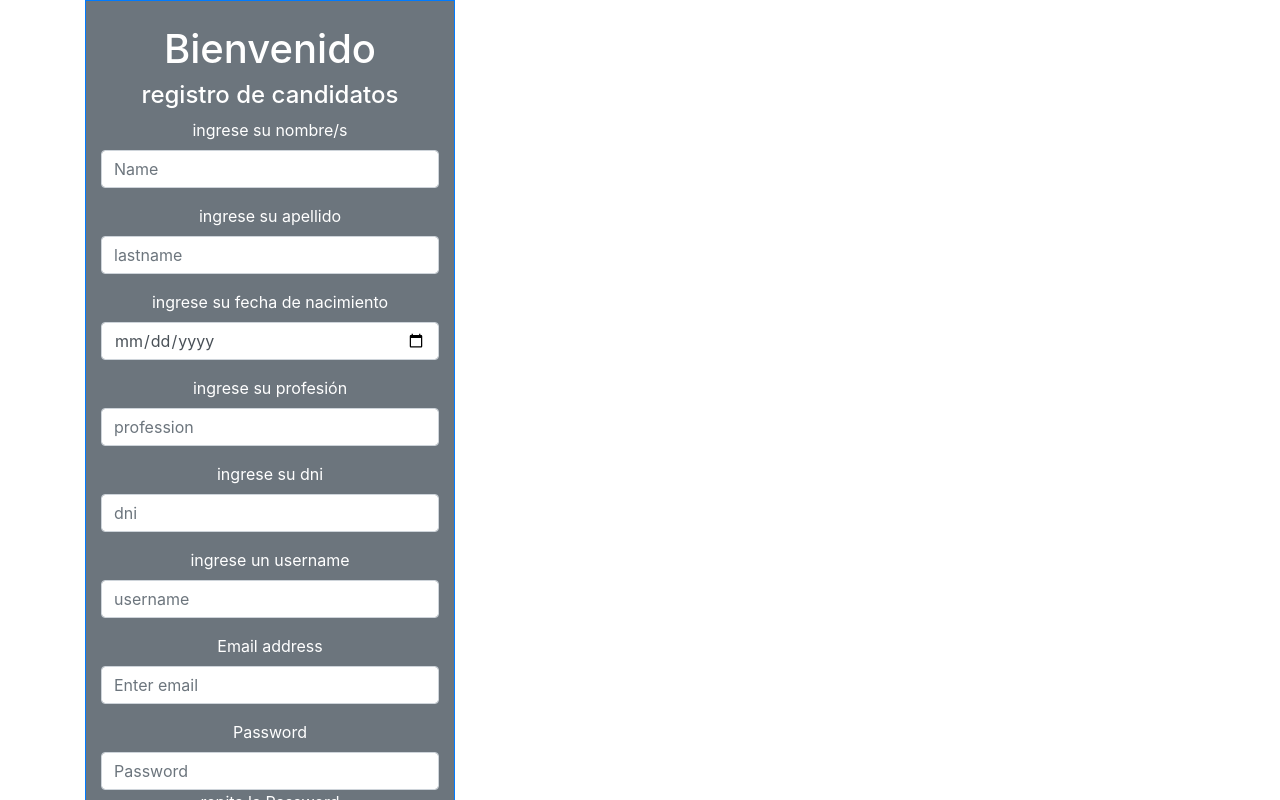
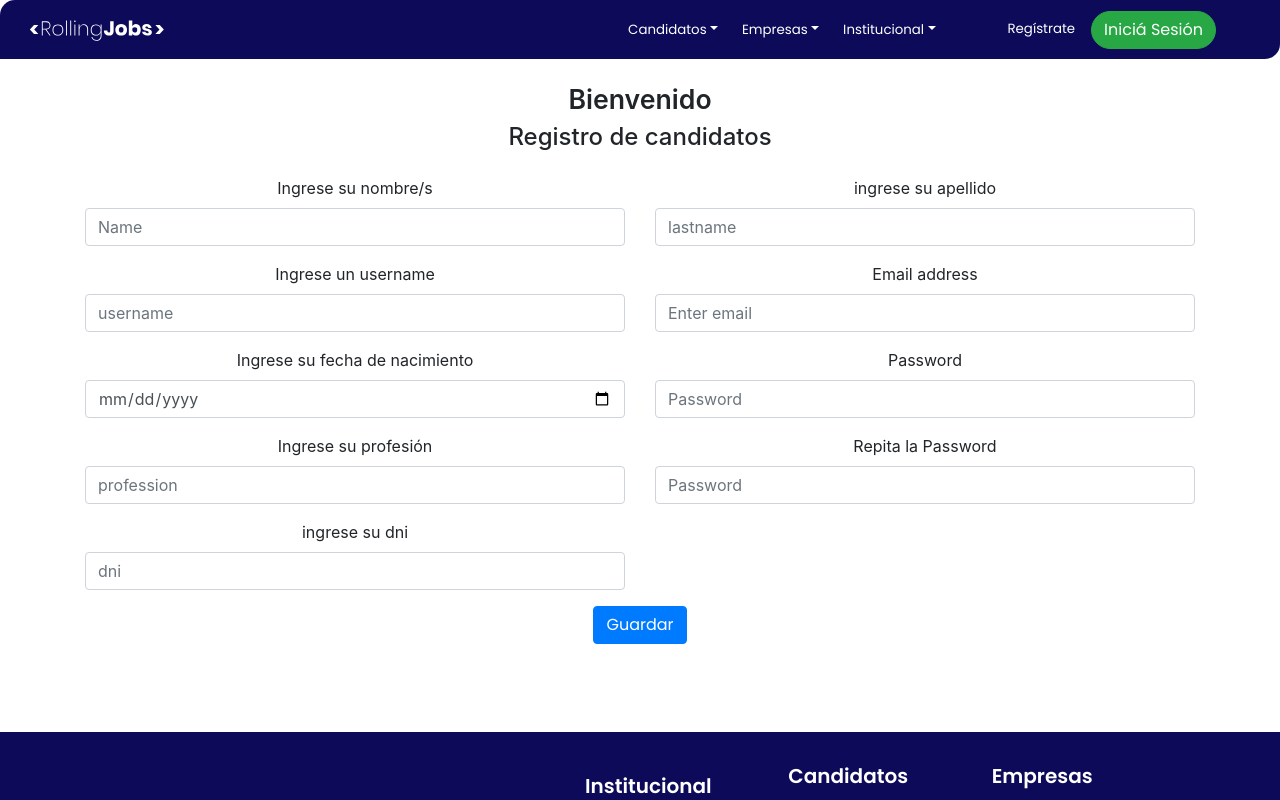
Before and after one commit to gcpadilla/rc-fullstack-8d-final-jobs, a React (Create React App) app in the folder frontend/: page /register_employe in a window 1280 px wide. Shown: the top 800 px of the page. Built offline with nearby package versions, Linux system fonts and the light colour scheme.

Commit message:
minor change

```diff
--- a/frontend/package.json
+++ b/frontend/package.json
@@ -8,7 +8,10 @@
     "@testing-library/user-event": "^7.1.2",
     "axios": "^0.19.2",
     "bootstrap": "^4.5.0",
+    "jquery": "^3.5.1",
     "moment": "^2.26.0",
+    "popper": "^1.0.1",
+    "popper.js": "^1.16.1",
     "react": "^16.13.1",
     "react-dom": "^16.13.1",
     "react-router-dom": "^5.2.0",
--- a/frontend/src/pages/register_employe.jsx
+++ b/frontend/src/pages/register_employe.jsx
@@ -1,52 +1,61 @@
 import React from "react";
-import moment from "moment"
-import axios from "axios"
+import moment from "moment";
+import axios from "axios";
+import Header from '../components/Header'
+import Footer from '../components/Footer'
+import "../App.css"
 
-import { useState} from "react";
+import { useState } from "react";
 
 const Register = () => {
-  const [UserSelec, setUserSelec] = useState("");
+  const [UserSelec, setUserSelec] = useState({});
 
   const onsubmit = async (e) => {
     e.preventDefault();
     console.log(UserSelec);
     console.log(UserSelec.age);
-    const anio = edad (UserSelec.age)
+    const anio = edad(UserSelec.age);
     console.log(anio);
-UserSelec.age = anio
+    UserSelec.age = anio;
+
     console.log(UserSelec);
 
-    await axios.post("http://localhost:3001/api/v1/users/candidates",  UserSelec);
 
+    await axios.post(
+      "http://localhost:3001/api/v1/users/candidates",
+      UserSelec
+
+    );
   };
 
   const edad = (a) => {
-    const nacimiento=moment(a);
-    const hoy=moment();
-    const anios=hoy.diff(nacimiento,"years");
+    const nacimiento = moment(a);
+    const hoy = moment();
+    const anios = hoy.diff(nacimiento, "years");
     console.log(anios);
-   return anios
-
-  }
+    return anios;
+  };
 
   const onInputChange = (e) => {
     setUserSelec({
       ...UserSelec,
-      [e.target.name]: e.target.value,
+      [e.target.name]: e.target.value, publicationdate: new Date().toLocaleString(),
     });
   };
 
-
   return (
     <div>
+      <Header />
       <div className="container">
-      <div className="col-4 text-center pb-5 border border-primary bg-secondary text-white form-group mb-3">
-        <h1 className="mt-4">Bienvenido</h1>
-        <h4 className="mb-2">registro de candidatos</h4>
+        <div className="text-center pb-5 form-group mb-3">
+          <h1 className="mt-4 titulos">Bienvenido</h1>
+          <h4 className="mb-4 texdo">Registro de candidatos</h4>
           <div className="mb-4">
             <form onSubmit={onsubmit}>
+              <div className="row">
+                <div className="col-6">
                   <div className="form-group">
-              <label form="Name">ingrese su nombre/s</label>
+                    <label form="Name">Ingrese su nombre/s</label>
                     <input
                       type="text"
                       required
@@ -56,6 +65,59 @@ console.log(UserSelec);
                       onChange={onInputChange}
                     />
                   </div>
+
+                  <div className="form-group">
+                    <label form="username">Ingrese un username</label>
+                    <input
+                      type="text"
+                      required
+                      className="form-control"
+                      name="username"
+                      placeholder="username"
+                      onChange={onInputChange}
+                    />
+                  </div>
+
+
+                  <div className="form-group">
+                    <label form="Age">Ingrese su fecha de nacimiento</label>
+                    <input
+                      type="date"
+                      required
+                      className="form-control"
+                      name="age"
+                      placeholder="Age"
+                      onChange={onInputChange}
+                    />
+                  </div>
+
+                  <div className="form-group">
+                    <label form="profession">Ingrese su profesión</label>
+                    <input
+                      type="text"
+                      required
+                      className="form-control"
+                      name="profession"
+                      placeholder="profession"
+                      onChange={onInputChange}
+                    />
+                  </div>
+
+                  <div className="form-group">
+                    <label form="dni">ingrese su dni</label>
+                    <input
+                      type="number"
+                      required
+                      className="form-control"
+                      name="dni"
+                      placeholder="dni"
+                      onChange={onInputChange}
+                    />
+                  </div>
+                </div>
+
+                <div className="col-6">
+
                 <div className="form-group">
                     <label form="lastname">ingrese su apellido</label>
                     <input
@@ -69,50 +131,6 @@ console.log(UserSelec);
                   </div>
 
                   <div className="form-group">
-              <label form="Age">ingrese su fecha de nacimiento</label>
-              <input
-                type="date"
-                required
-                className="form-control"
-                name="age"
-                placeholder="Age"
-                onChange={onInputChange}
-              />
-            </div>
-            <div className="form-group">
-              <label form="profession">ingrese su profesión</label>
-              <input
-                type="text"
-                required
-                className="form-control"
-                name="profession"
-                placeholder="profession"
-                // onChange={onInputChange}
-              />
-            </div>
-            <div className="form-group">
-              <label form="dni">ingrese su dni</label>
-              <input
-                type="number"
-                required
-                className="form-control"
-                name="dni"
-                placeholder="dni"
-                onChange={onInputChange}
-              />
-            </div>
-            <div className="form-group">
-              <label form="username">ingrese un username</label>
-              <input
-                type="text"
-                required
-                className="form-control"
-                name="username"
-                placeholder="username"
-                onChange={onInputChange}
-              />
-            </div>
-            <div className="form-group">
                     <label form="exampleInputEmail1">Email address</label>
                     <input
                       type="email"
@@ -124,6 +142,7 @@ console.log(UserSelec);
                       onChange={onInputChange}
                     />
                   </div>
+
                   <div className="form-group">
                     <label form="exampleInputPassword1">Password</label>
                     <input
@@ -134,23 +153,32 @@ console.log(UserSelec);
                       placeholder="Password"
                       onChange={onInputChange}
                     />
-              <label form="exampleInputPassword1">repita la Password</label>
+                  </div>
+
+                  <div className="form-group">
+                    <label form="exampleInputPassword1">
+                      Repita la Password
+                    </label>
                     <input
                       type="password"
                       required
                       className="form-control"
-                name="exampleInputPassword1"
+                      name="public"
                       placeholder="Password"
                       // onChange={onInputChange}
                     />
                   </div>
-            <button type="submit" className="btn btn-primary">
-              Submit
+
+                </div>
+              </div>
+              <button type="submit" className="btn btn-primary ">
+                    Guardar
                   </button>
             </form>
           </div>
         </div>
       </div>
+      <Footer />
     </div>
   );
 };
```
Also changed, not shown: 1 other file (tests, documents, lock files or other folders). Lines whose indentation alone changed are shown as unchanged.
